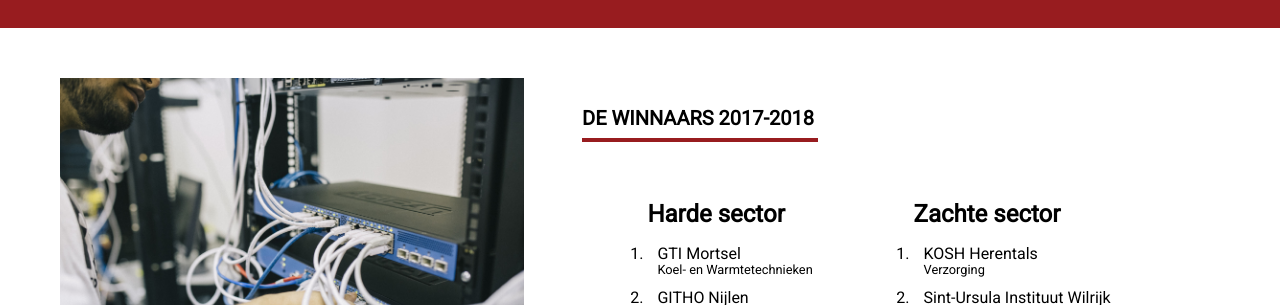
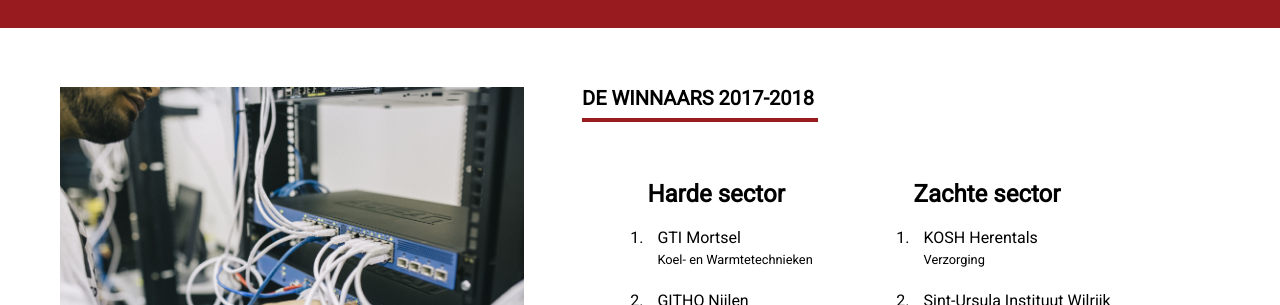
Before and after one commit to designosource/GramVZW, a plain HTML site: page index.html in a window 1280 px wide. Shown: the part 2495-2800 px from the top of the page. Drawn offline with nearby package versions, Linux system fonts and the light colour scheme.

Commit message:
fixed text

```diff
--- a/index.html
+++ b/index.html
@@ -128,17 +128,17 @@
 
         <ul>
             <h4>Harde sector</h4>
-            <li><p>GTI Mortsel</p> <br> <p class="smallText">Koel- en Warmtetechnieken</p></li>
-            <li><p>GITHO Nijlen</p> <br> <p class="smallText">Elektrische Installaties</p></li>
-            <li><p>VTI Kontich </p> <br> <p class="smallText">Industriële Wetenschappen</p></li>
+            <li><p>GTI Mortsel</p>  <p class="smallText">Koel- en Warmtetechnieken</p></li>
+            <li><p>GITHO Nijlen</p>  <p class="smallText">Elektrische Installaties</p></li>
+            <li><p>VTI Kontich </p>  <p class="smallText">Industriële Wetenschappen</p></li>
         </ul>
 
 
         <ul>
             <h4>Zachte sector</h4>
-            <li><p>KOSH Herentals</p> <br> <p class="smallText">Verzorging</p></li>
-            <li><p>Sint-Ursula Instituut Wilrijk </p> <br> <p class="smallText">Verzorging</p></li>
-            <li><p>Technisch Atheneum Den Biezer Niel</p> <br> <p class="smallText">Haarzorg</p></li>
+            <li><p>KOSH Herentals</p>  <p class="smallText">Verzorging</p></li>
+            <li><p>Sint-Ursula Instituut Wilrijk </p>  <p class="smallText">Verzorging</p></li>
+            <li><p>Technisch Atheneum Den Biezer Niel</p>  <p class="smallText">Haarzorg</p></li>
         </ul>
         </div>
             </div>
--- a/style/style.css
+++ b/style/style.css
@@ -55,6 +55,7 @@ table {
 body {
     font-family: 'Roboto', sans-serif;
     font-size: 16px;
+    overflow-x: hidden;
 }
 
 section {
@@ -104,7 +105,7 @@ h4{
 }
 
 #six li p{
-    line-height: 0;
+    line-height: 1.5em;
     padding: 0;
     margin-top: 0;
 }
@@ -414,7 +415,7 @@ footer p a:hover {
         color: black;
         text-decoration: none;
         font-size: 18px;
-        font-weight: bold;
+
     }
 
     .logoNav {
@@ -467,12 +468,13 @@ footer p a:hover {
 
     nav .topnav a {
         font-size: 18px;
-        font-weight: bold;
+
     }
 
     .topnav {
         justify-content: space-around;
         padding-right: 60px;
+        width: 50%;
     }
 
     .logoNav {
```
